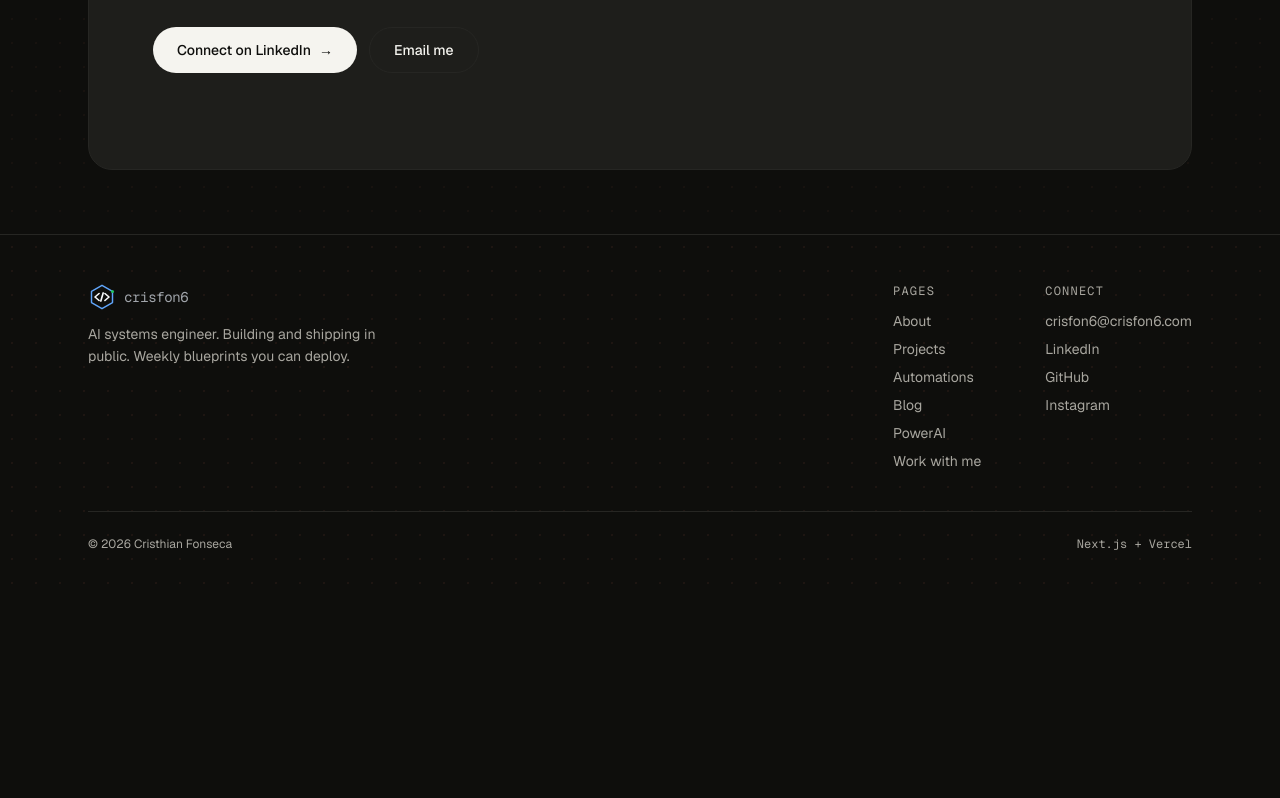
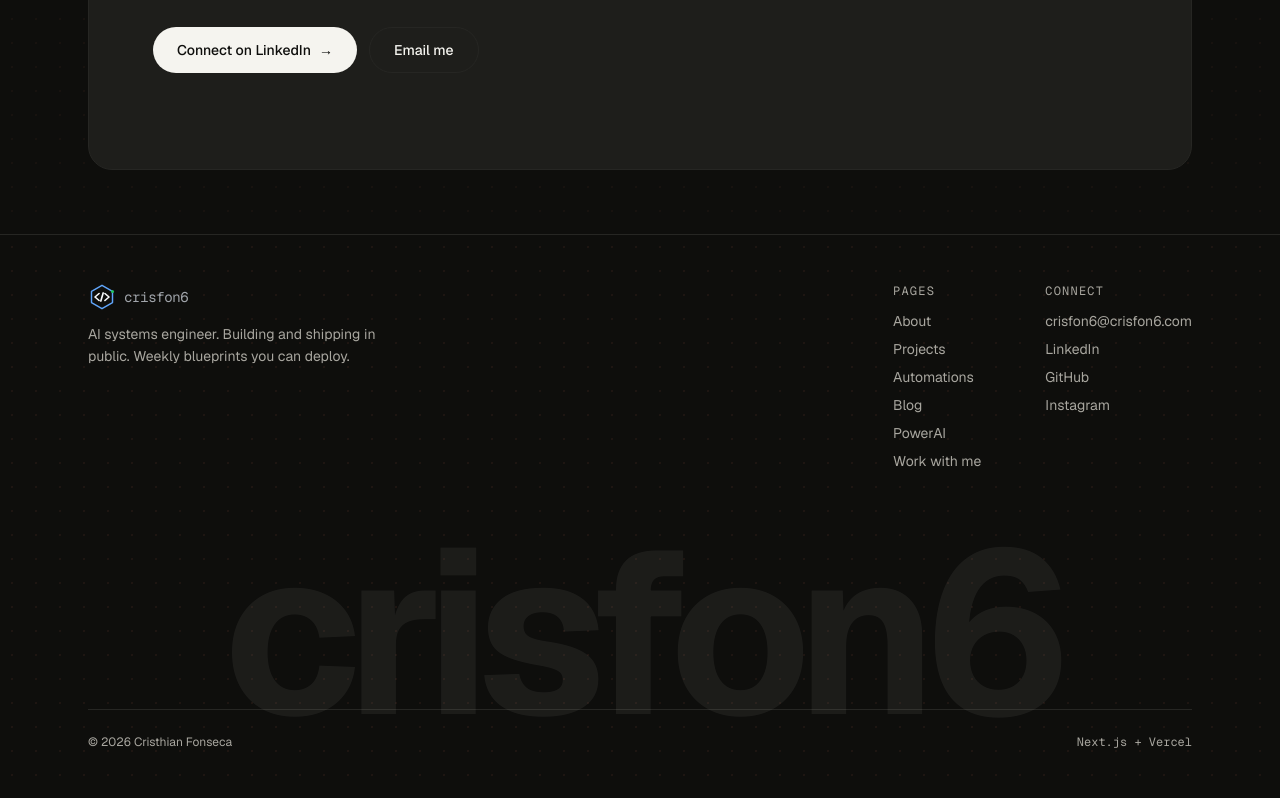
Before and after one commit to Crisfon6-dev/crisfon6-website, a Next.js app: page / in a window 1280 px wide. Shown: the part 3433-4231 px from the top of the page. Before the commit the page ends 4033 px from the top, so only its background shows below. Built offline with nearby package versions, Linux system fonts and the light colour scheme.

Commit message:
feat(footer): add hi-fi watermark per spec §Home-9

```diff
--- a/src/app/globals.css
+++ b/src/app/globals.css
@@ -358,6 +358,20 @@
   letter-spacing: -0.02em;
 }
 
+/* Giant footer wordmark — spec §Home-9 / styles.css:979 */
+.footer-mega {
+  font-size: clamp(80px, 18vw, 260px);
+  font-weight: 700;
+  letter-spacing: -0.055em;
+  line-height: 0.85;
+  color: var(--c-warm-fg);
+  opacity: 0.06;
+  margin-bottom: -0.2em;
+  user-select: none;
+  font-family: var(--font-heading);
+  pointer-events: none;
+}
+
 /* ============================================
    Reveal (IntersectionObserver driven)
    ============================================ */
--- a/src/components/Footer.tsx
+++ b/src/components/Footer.tsx
@@ -37,9 +37,9 @@ export function Footer() {
   const { t } = useLanguage();
 
   return (
-    <footer className="border-t border-border blueprint-grid">
+    <footer className="border-t border-border blueprint-grid overflow-hidden">
       <div className="mx-auto max-w-6xl px-6 py-12">
-        <div className="flex flex-col md:flex-row md:items-start justify-between gap-10">
+        <div className="flex flex-col md:flex-row md:items-start justify-between gap-10 relative">
           {/* Brand */}
           <div className="max-w-xs">
             <div className="mb-3">
@@ -86,7 +86,11 @@ export function Footer() {
           </div>
         </div>
 
-        <Separator className="mt-10 mb-6" />
+        <div className="footer-mega mt-16 text-center" aria-hidden>
+          crisfon6
+        </div>
+
+        <Separator className="mt-6 mb-6" />
 
         <div className="flex items-center justify-between">
           <p className="text-xs text-muted-foreground">
```
